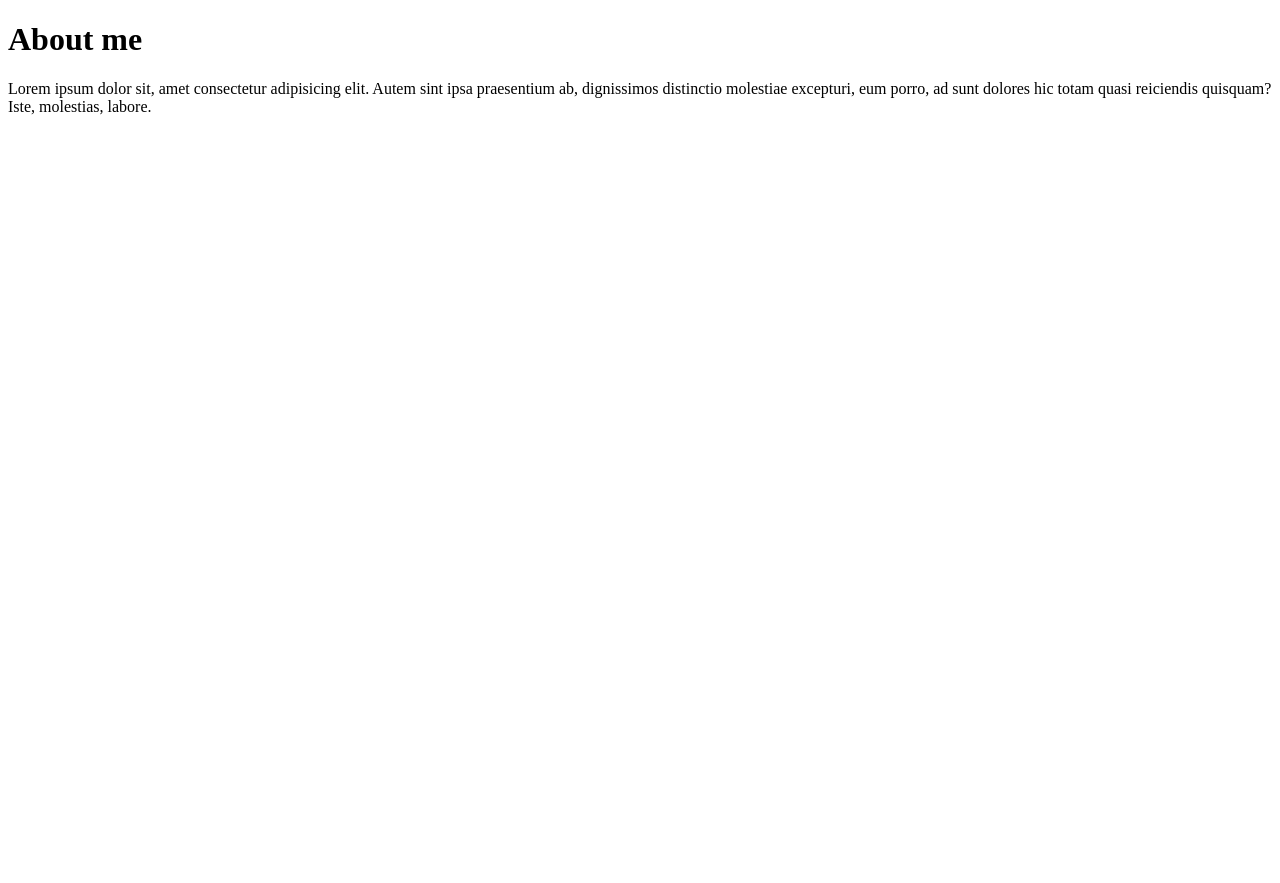
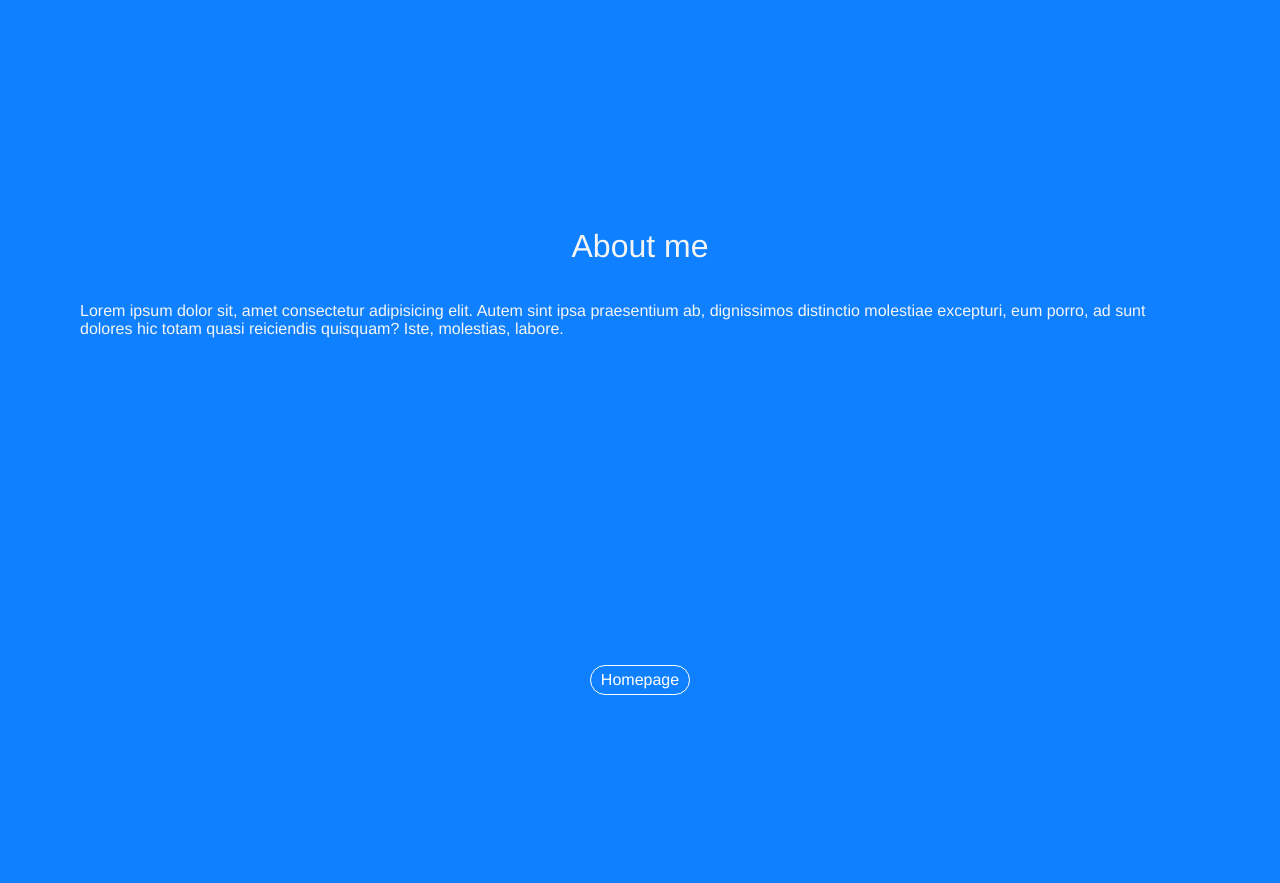
Before and after one commit to ValentinIbanescu/git-101, a plain HTML site: page about.html in a window 1280 px wide. Before the commit the page ends 800 px from the top, so only its background shows below. Drawn offline with Linux system fonts and the light colour scheme.

Commit message:
Added 2 buttons, one for HP and one for About page

```diff
--- a/about.html
+++ b/about.html
@@ -2,12 +2,18 @@
 <!DOCTYPE html>
 <html lang="en">
 <head>
+	<link rel="stylesheet" href="style.css">
 	<meta charset="UTF-8">
 	<meta name="viewport" content="width=device-width, initial-scale=1.0">
 	<title>Document</title>
 </head>
 <body>
+	<div class="container">
 	<h1>About me</h1>
-<p>Lorem ipsum dolor sit, amet consectetur adipisicing elit. Autem sint ipsa praesentium ab, dignissimos distinctio molestiae excepturi, eum porro, ad sunt dolores hic totam quasi reiciendis quisquam? Iste, molestias, labore.</p>
+		<p>Lorem ipsum dolor sit, amet consectetur adipisicing elit. Autem sint ipsa praesentium ab, dignissimos distinctio molestiae excepturi, eum porro, ad sunt dolores hic totam quasi reiciendis quisquam? Iste, molestias, labore.</p>
+	</div>
+	<div class="container">
+	<a class="btn-medium" href="./index.html">Homepage</a>
+	</div>
 </body>
 </html>
--- a/style.css
+++ b/style.css
@@ -1,11 +1,19 @@
 body{
-	margin: 0;
+	margin: 10vh;
 	font-family: Helvetica;
 	background: #0F80FF;
 }
 h1{
 	font-weight: lighter;
 	color: whitesmoke;
+}
+p{
+	font-weight: lighter;
+	color: whitesmoke;
+}
+#about{
+	margin: 1px;
+	text-align: center;
 }
 
 #logo{
@@ -15,11 +23,27 @@ h1{
 	margin: 10px;
 }
 
-#container{
+.container{
 	display: flex;
 	flex: space-around;
 	align-items: center;
 	justify-content: center;
-	height: 70vh;
+	height: 50vh;
 	flex-direction: column;
 }
+.btn-medium {
+color: white;
+border: 1px solid white;
+border-radius: 50px;
+font-weight: lighter;
+padding: 5px 10px;
+opacity: 1;
+text-decoration: none;
+}
+
+.btn-medium:hover {
+opacity: 0.5;
+text-decoration: none;
+color: #FC0107;
+border-color: #FC0107 ;
+}
```
Also changed, not shown: index.html (+7 -3 lines).
